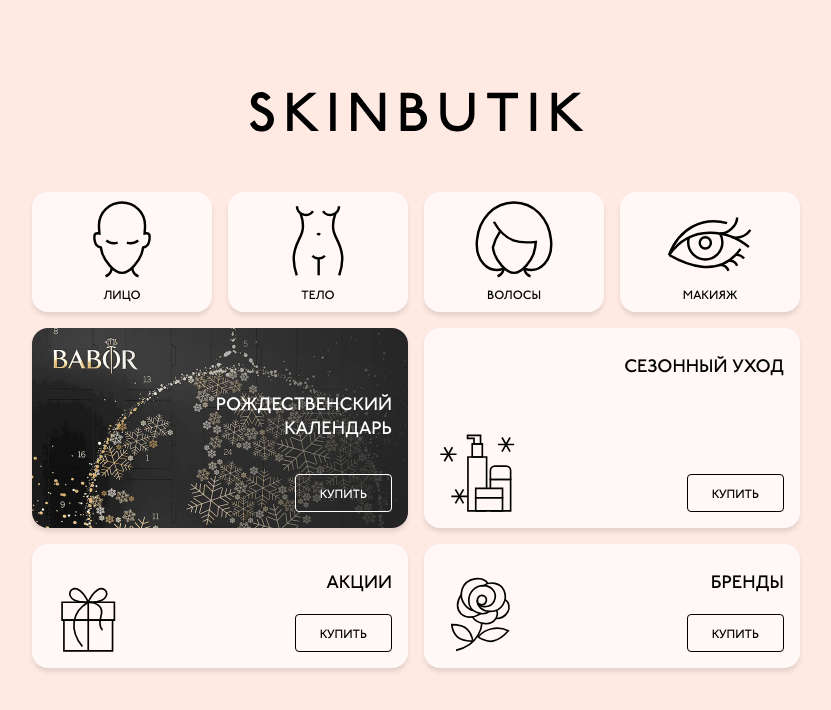
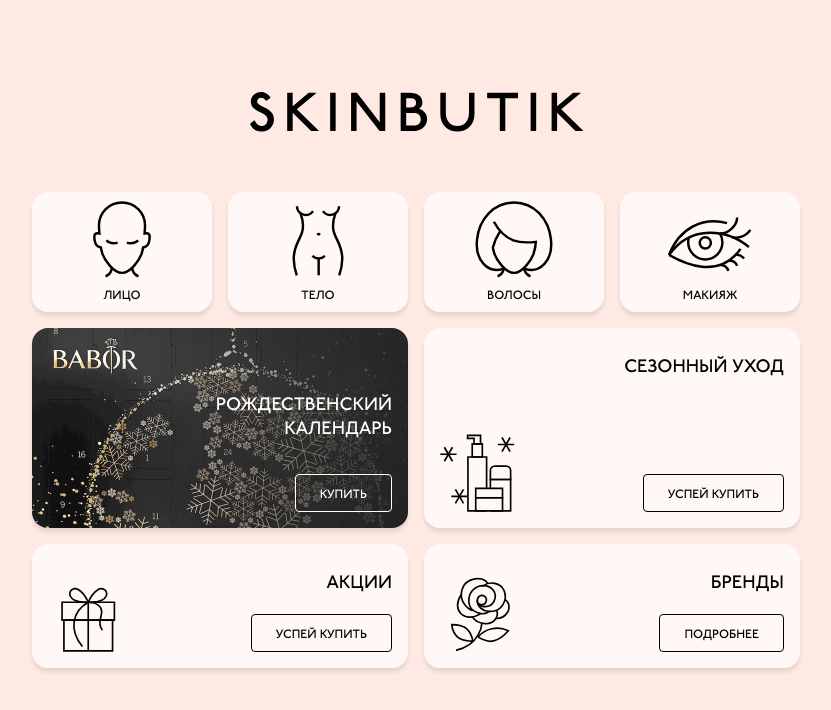
Before and after one commit to Yuretz-zz/skinMenu, a plain HTML site: page index.html in a window 1280 px wide. Shown: the whole page, without its empty margins (224-1055 px from the left). Drawn offline with Linux system fonts and the light colour scheme.

Commit message:
Update index.html

```diff
--- a/index.html
+++ b/index.html
@@ -83,7 +83,7 @@
                     <div class="icon"></div>
                     <div>
                         <span>Сезонный уход</span>
-                        <div>Купить</div>
+                        <div>Успей купить</div>
                     </div>
                 </div>
 
@@ -92,7 +92,7 @@
                     <div class="icon"></div>
                     <div>
                         <span>Акции</span>
-                        <div>Купить</div>
+                        <div>Успей купить</div>
                     </div>
                 </div>
 
@@ -101,7 +101,7 @@
                     <div class="icon"></div>
                     <div>
                         <span>Бренды</span>
-                        <div>Купить</div>
+                        <div>Подробнее</div>
                     </div>
                 </div>
 
```
